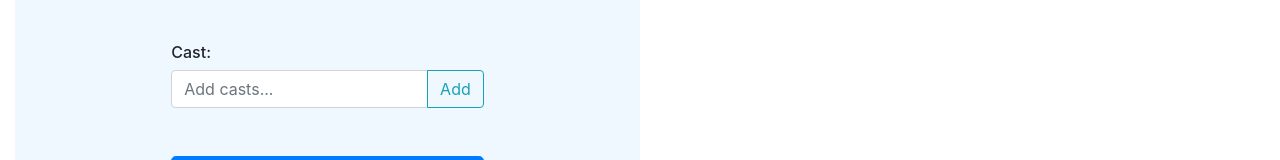
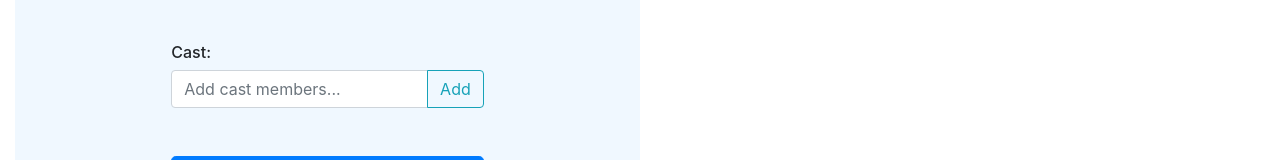
Before and after one commit to ptsheeran/iCare, a Vue app: page / in a window 1280 px wide. Shown: the part 526-686 px from the top of the page. Built offline with nearby package versions, Linux system fonts and the light colour scheme.

Commit message:
one more small change

```diff
--- a/src/App.vue
+++ b/src/App.vue
@@ -79,7 +79,7 @@
         <div class="center-block w-50">
           <h6>Cast: </h6>
           <div class="input-group">
-            <input v-model="newCast" @keyup.enter="addCast" id="movie_cast" type="text" class="form-control" placeholder="Add casts..." aria-label="Add an item" aria-describedby="basic-addon2">
+            <input v-model="newCast" @keyup.enter="addCast" id="movie_cast" type="text" class="form-control" placeholder="Add cast members..." aria-label="Add an item" aria-describedby="basic-addon2">
             <div class="input-group-append">
               <button @click="addCast" class="btn btn-outline-info" id="enter" type="button">Add</button>
             </div>
```
